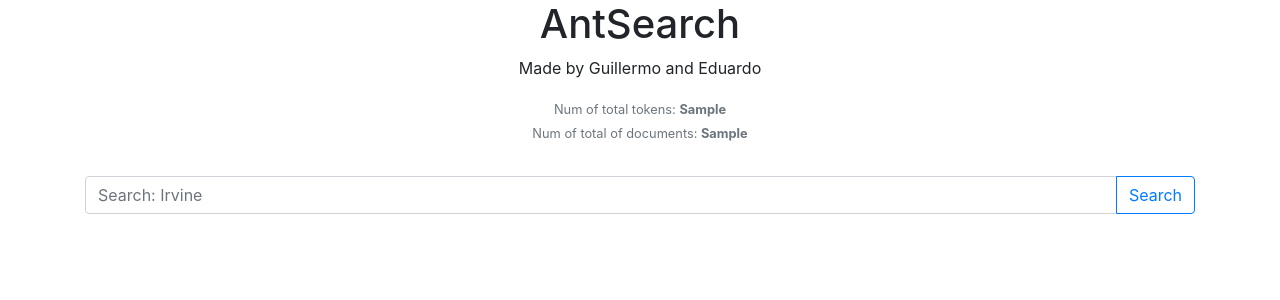
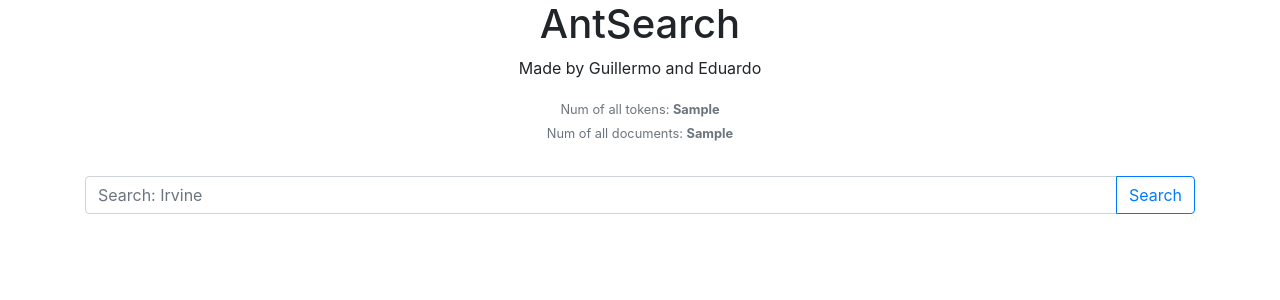
Before and after one commit to membriux/ZotHoo, a Flask app: template templates/index.html in a window 1280 px wide. Shown: the part 16-316 px from the top of the page. Run offline with Flask 2, Linux system fonts and the light colour scheme; the template is opened without the code that fills it: most values are stand-ins (such as "Sample title", 1, 10 or a date in 2020); parts of the project's set-up code (start-up, migrations or seed data) failed here and were passed over; some libraries are stand-ins or nearby versions.

Commit message:
Polished web app

```diff
--- a/templates/index.html
+++ b/templates/index.html
@@ -19,8 +19,8 @@
 
                     <h1> AntSearch</h1>
                     <p> Made by Guillermo and Eduardo</p>
-                    <small class="text-secondary"> Num of total tokens: <b>{{all_tokens}}</b> </small> <br>
-                    <small class="text-secondary"> Num of total of documents: <b>{{all_documents}}</b> </small> <br>
+                    <small class="text-secondary"> Num of all tokens: <b>{{all_tokens}}</b> </small> <br>
+                    <small class="text-secondary"> Num of all documents: <b>{{all_documents}}</b> </small> <br>
                 </div>
             </div>
         </div>
@@ -47,8 +47,8 @@
                     <div class="col">
 
                         <small class="text-secondary"> Search for: <b>{{search}}</b> </small> <br>
-                        <small class="text-secondary"> Total Tokens: <b>{{tokens}}</b> </small> <br>
-                        <small class="text-secondary"> Total Links: <b>{{links}}</b> </small> <br>
+                        <small class="text-secondary"> Num of token({{search}}) found: <b>{{tokens}}</b> </small> <br>
+                        <small class="text-secondary"> Num of docs that have {{search}}: <b>{{links}}</b> </small> <br>
 
                         {% for r in results: %}
                             <p><a href="{{r}}">{{r}}</a></p>
```
